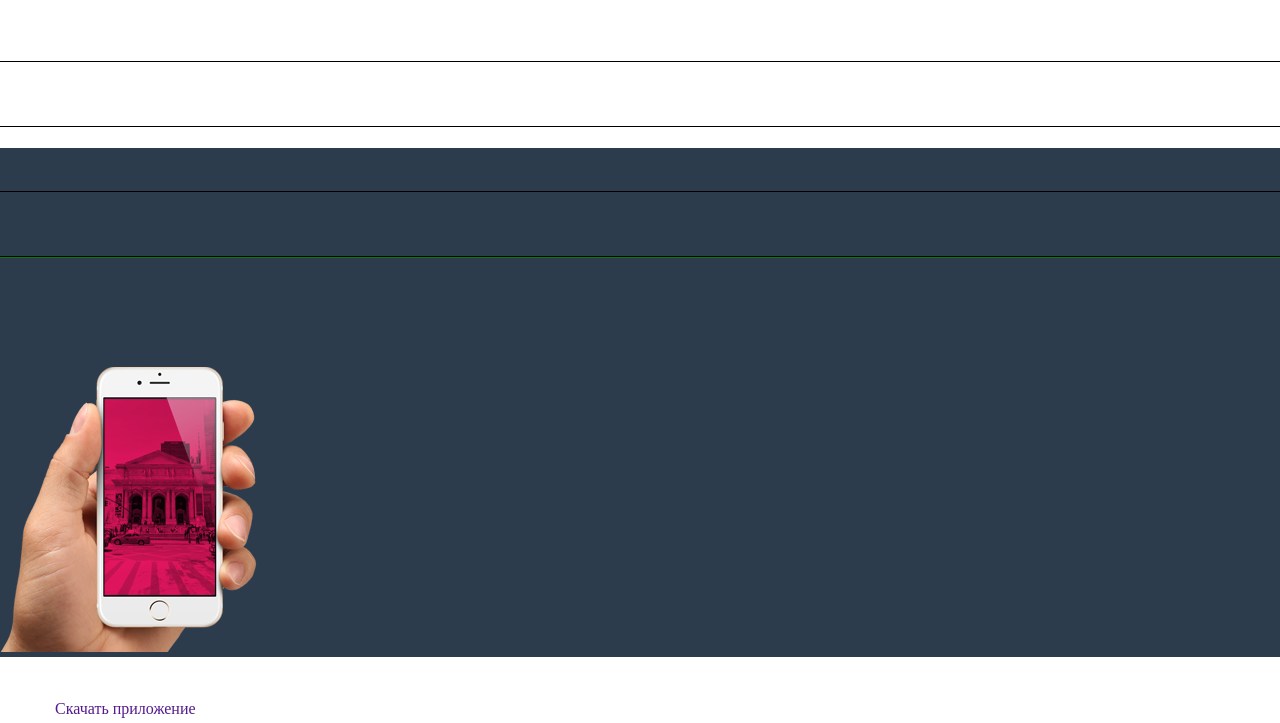
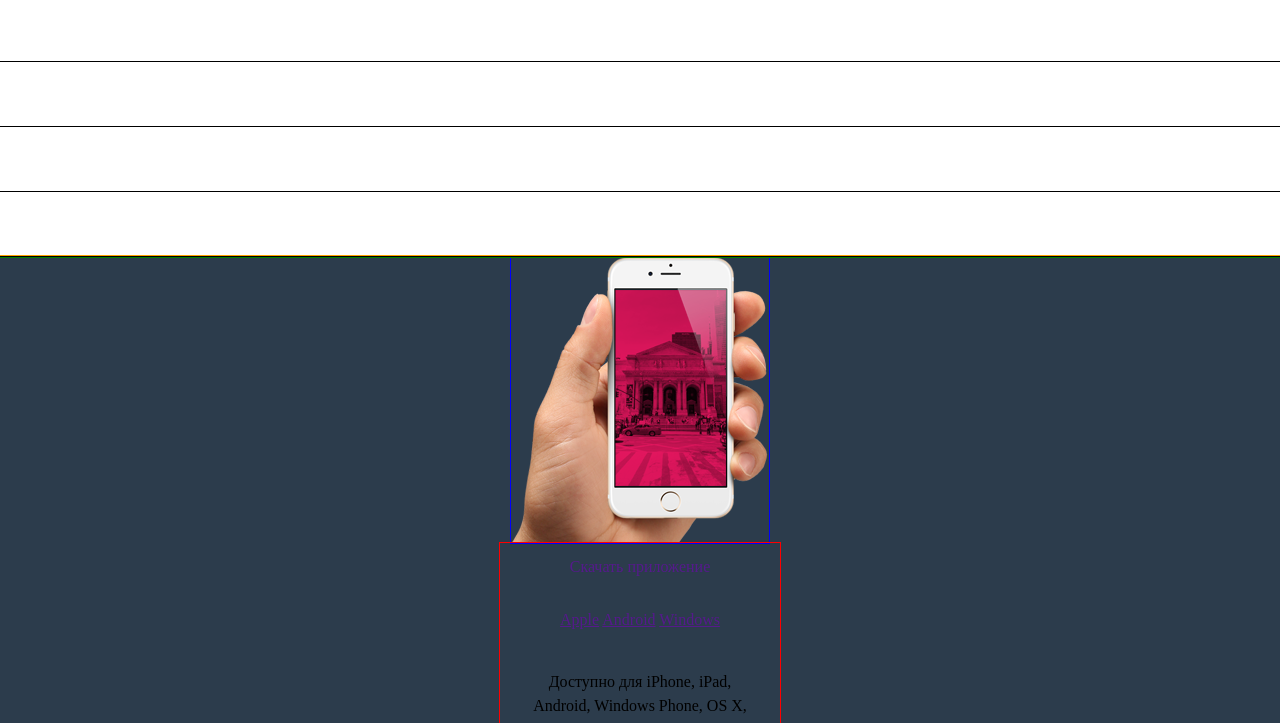
Before and after one commit to Darya12/180349-pink, a website: page index.html in a window 1280 px wide. Shown: the part 77-800 px from the top of the page. Drawn offline with nearby package versions, Linux system fonts and the light colour scheme; files that its build step writes are made by us from their sources.

Commit message:
Сетка блока promo

```diff
--- a/postcss/blocks/btn.css
+++ b/postcss/blocks/btn.css
@@ -1,6 +1,6 @@
 .btn {
   display: inline-block;
-  padding: 15px 35px;
+  padding: 15px;
   @mixin btn-form;
   line-height: 18px;
   text-decoration: none;
--- a/postcss/blocks/promo.css
+++ b/postcss/blocks/promo.css
@@ -3,31 +3,48 @@
   flex-direction: column;
 }
 .promo__wrapper {
-  margin-top: -109px;
+  display: flex;
+  flex-direction: column;
+  align-items: center;
+  @mixin inner-container;
   background-image: url("../img/bg-back-mobile@1x.jpg");
   background-color: #2c3c4c;
   background-repeat: no-repeat;
   background-size: cover;
   background-position: center;
+  outline: 2px solid orange;
+
+  @media (min-width: $tablet-width) {
+    flex-direction: row-reverse;
+    justify-content: space-between;
+  }
+}
+.promo__hand {
+  outline: 1px solid blue;
 }
 .promo__content {
+  display: flex;
+  flex-direction: column;
+  width: 280px;
   background-color: $menu-color;
+  outline: 1px solid red;
+
+  @media (min-width: $tablet-width) {
+    background-color: transparent;
+  }
 }
 .promo__title {
   display: none;
   text-align: center;
   @mixin title;
+  font-size: 40px;
   font-weight: 300;
 
   @media (min-width: $tablet-width) {
     display: block;
   }
 }
-.promo__hand {
-  padding-top: 218px;
-}
 .promo__link-market {
-  margin: 28px 20px;
   text-align: center;
   color: $color-white;
   background-color: $menu-color;
--- a/postcss/variables.css
+++ b/postcss/variables.css
@@ -1,5 +1,5 @@
-$tablet-width: ("min-width:660px");
-$desktop-width: ("min-width:1200px");
+$tablet-width: 660px;
+$desktop-width: 1200px;
 
 $font-regular: "Open Sans", "Helvetica", sans-serif;
 $font-bold: "Open Sans bold", "Helvetica", sans-serif;
```
Also changed, not shown: index.html (+1 -1 lines), postcss/mixins.css (+16 -4 lines).
